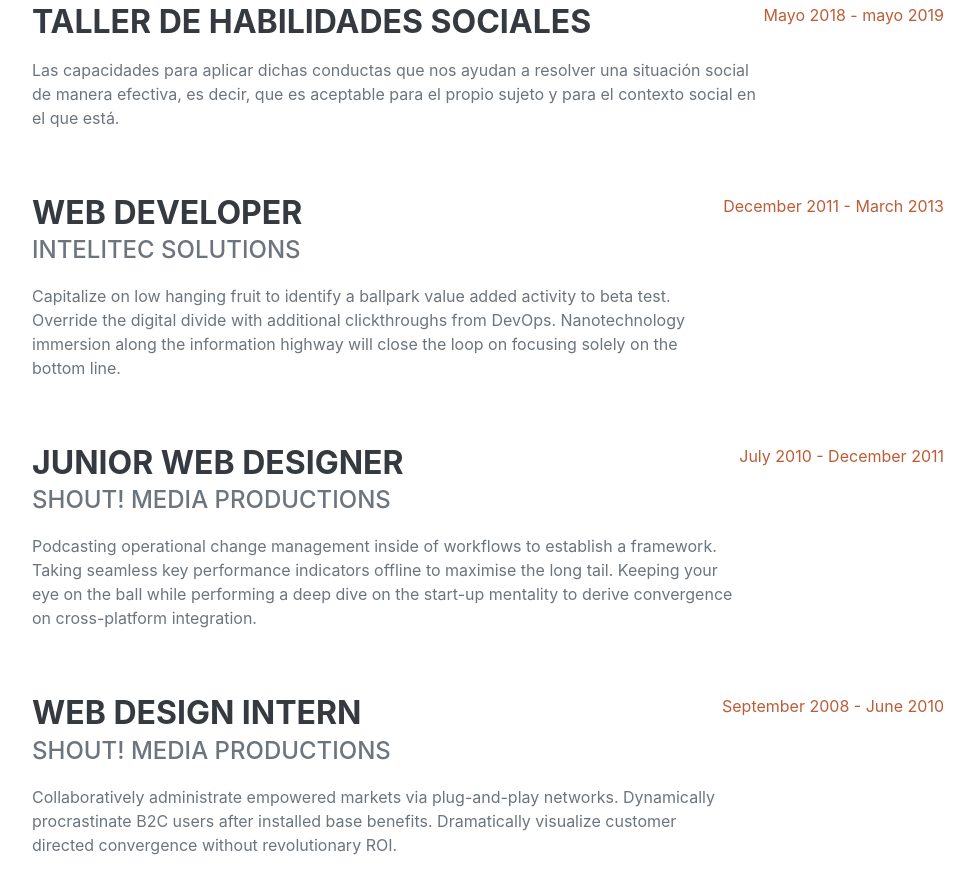
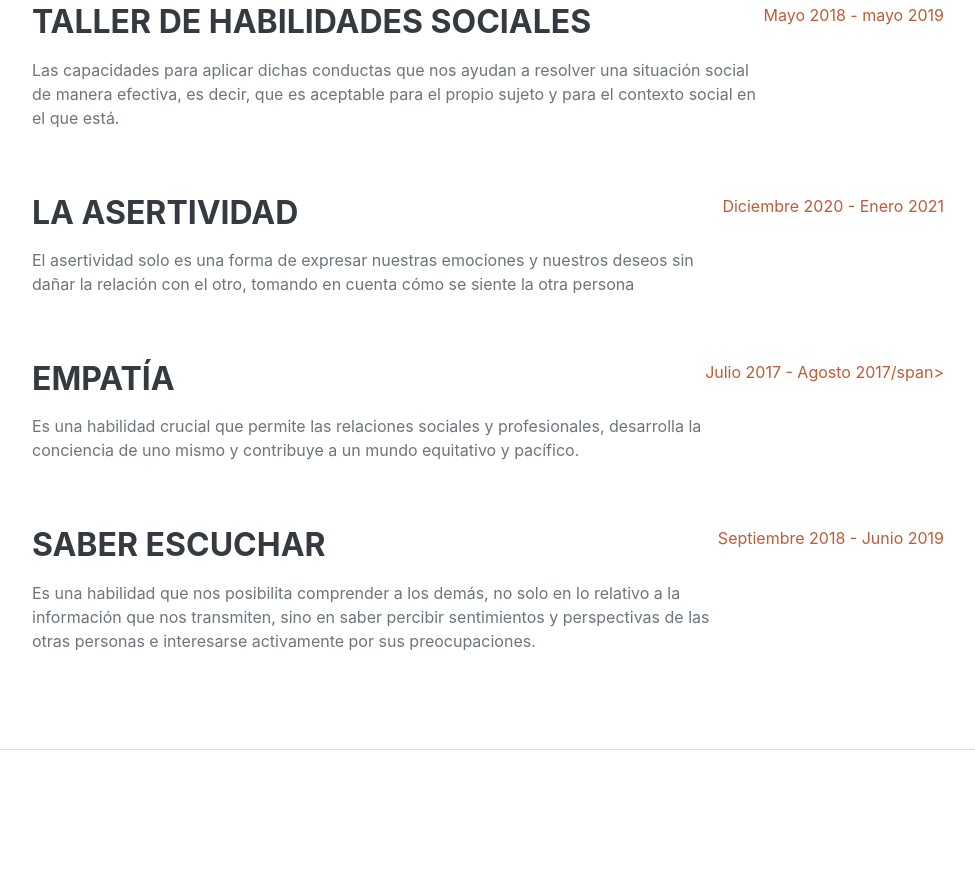
Before and after one commit to BrendaSacramentoChavez/Curriculum-vitae, a plain HTML site: page index.html in a window 1280 px wide. Shown: the part 993-1869 px from the top of the page, without its empty margins (288-1263 px from the left). Drawn offline with nearby package versions, Linux system fonts and the light colour scheme; a web font is replaced by a local one.

Commit message:
Update index.html

```diff
--- a/index.html
+++ b/index.html
@@ -45,7 +45,7 @@
                     </h1>
                     <div class="subheading mb-5">
                         Los cedros #181 · La Esperanza, Telefono· 902554283 ·
-                        <a href=bsacraemento@unitru.edu.pe>bsacraemento@unitru.edu.pe</a>
+                        <a href=bsacramento@unitru.edu.pe>bsacramento@unitru.edu.pe</a>
                     </div>
                     <p class="lead mb-5">Soy una persona muy empática, me gusta ayudar a los demás y sobre todo siempre busco sacar lo mejor de cada persona.</p>
                     <div class="social-icons">
@@ -71,27 +71,27 @@
                     </div>
                     <div class="d-flex flex-column flex-md-row justify-content-between mb-5">
                         <div class="flex-grow-1">
-                            <h3 class="mb-0">Web Developer</h3>
-                            <div class="subheading mb-3">Intelitec Solutions</div>
-                            <p>Capitalize on low hanging fruit to identify a ballpark value added activity to beta test. Override the digital divide with additional clickthroughs from DevOps. Nanotechnology immersion along the information highway will close the loop on focusing solely on the bottom line.</p>
+                            <h3 class="mb-0">LA ASERTIVIDAD</h3>
+                            <div class="subheading mb-3"></div>
+                            <p>El asertividad solo es una forma de expresar nuestras emociones y nuestros deseos sin dañar la relación con el otro, tomando en cuenta cómo se siente la otra persona</p>
                         </div>
-                        <div class="flex-shrink-0"><span class="text-primary">December 2011 - March 2013</span></div>
+                        <div class="flex-shrink-0"><span class="text-primary">Diciembre 2020 - Enero 2021</span></div>
                     </div>
                     <div class="d-flex flex-column flex-md-row justify-content-between mb-5">
                         <div class="flex-grow-1">
-                            <h3 class="mb-0">Junior Web Designer</h3>
-                            <div class="subheading mb-3">Shout! Media Productions</div>
-                            <p>Podcasting operational change management inside of workflows to establish a framework. Taking seamless key performance indicators offline to maximise the long tail. Keeping your eye on the ball while performing a deep dive on the start-up mentality to derive convergence on cross-platform integration.</p>
+                            <h3 class="mb-0">EMPATÍA</h3>
+                            <div class="subheading mb-3"></div>
+                            <p>Es una habilidad crucial que permite las relaciones sociales y profesionales, desarrolla la conciencia de uno mismo y contribuye a un mundo equitativo y pacífico.</p>
                         </div>
-                        <div class="flex-shrink-0"><span class="text-primary">July 2010 - December 2011</span></div>
+                        <div class="flex-shrink-0"><span class="text-primary">Julio 2017 - Agosto 2017/span></div>
                     </div>
                     <div class="d-flex flex-column flex-md-row justify-content-between">
                         <div class="flex-grow-1">
-                            <h3 class="mb-0">Web Design Intern</h3>
-                            <div class="subheading mb-3">Shout! Media Productions</div>
-                            <p>Collaboratively administrate empowered markets via plug-and-play networks. Dynamically procrastinate B2C users after installed base benefits. Dramatically visualize customer directed convergence without revolutionary ROI.</p>
+                            <h3 class="mb-0">SABER ESCUCHAR</h3>
+                            <div class="subheading mb-3"></div>
+                            <p>Es una habilidad que nos posibilita comprender a los demás, no solo en lo relativo a la información que nos transmiten, sino en saber percibir sentimientos y perspectivas de las otras personas e interesarse activamente por sus preocupaciones.</p>
                         </div>
-                        <div class="flex-shrink-0"><span class="text-primary">September 2008 - June 2010</span></div>
+                        <div class="flex-shrink-0"><span class="text-primary">Septiembre 2018 - Junio 2019</span></div>
                     </div>
                 </div>
             </section>
@@ -181,25 +181,27 @@
                             <span class="fa-li"><i class="fas fa-trophy text-warning"></i></span>
 
                             <sup></sup>
-                            Place - University of Colorado Boulder - Adobe Creative Jam 2008 (UI Design Category)
+                            Certificado en técnicas de comunicación, habilidades sociales y desarrollo interpersonal.
                         </li>
                         <li>
                             <span class="fa-li"><i class="fas fa-trophy text-warning"></i></span>
 
                             <sup></sup>
-                            Place - University of Colorado Boulder - Emerging Tech Competition 2008
+                            Certificado de fundamentos en lenguaje y comunicación
                         </li>
                         <li>
                             <span class="fa-li"><i class="fas fa-trophy text-warning"></i></span>
 
                             <sup></sup>
-                            Place - James Buchanan High School - Hackathon 2006
+                            Certificado en identificar los aspectos conceptuales de las habilidades sociales.
+
+
                         </li>
                         <li>
                             <span class="fa-li"><i class="fas fa-trophy text-warning"></i></span>
 
                             <sup></sup>
-                            Place - James Buchanan High School - Hackathon 2005
+                            Premio en efectivo por mejor alumna del taller
                         </li>
                     </ul>
                 </div>
```
